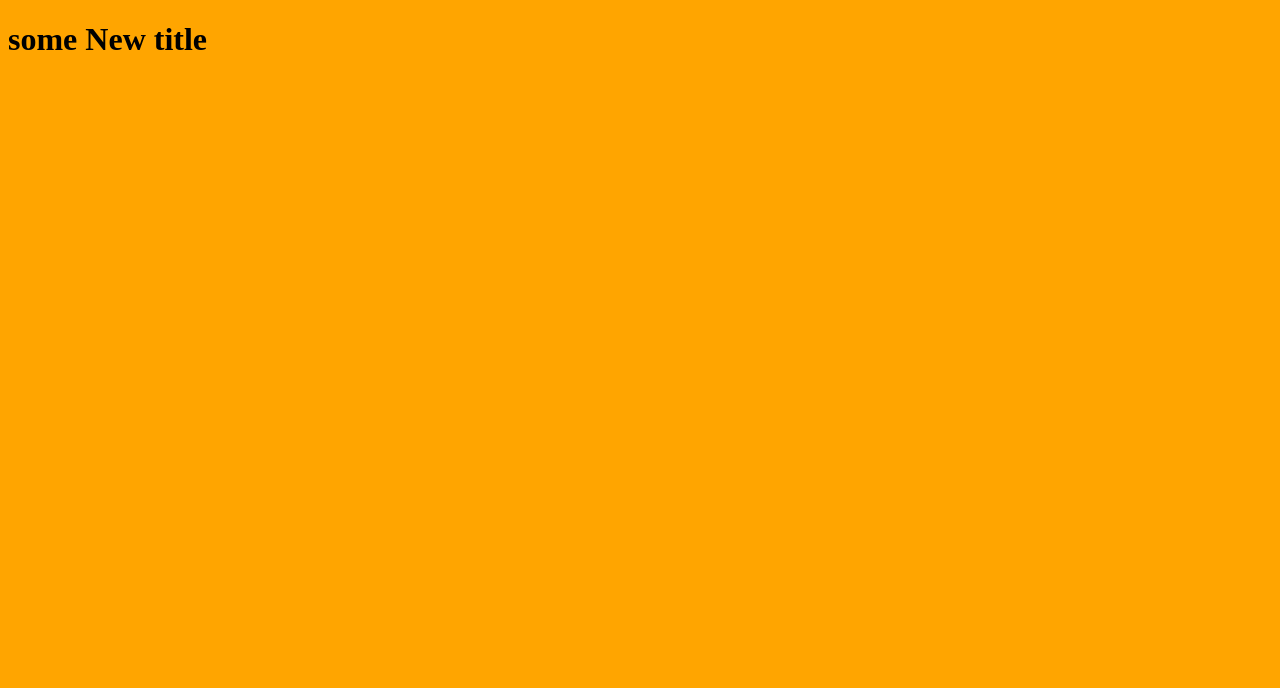
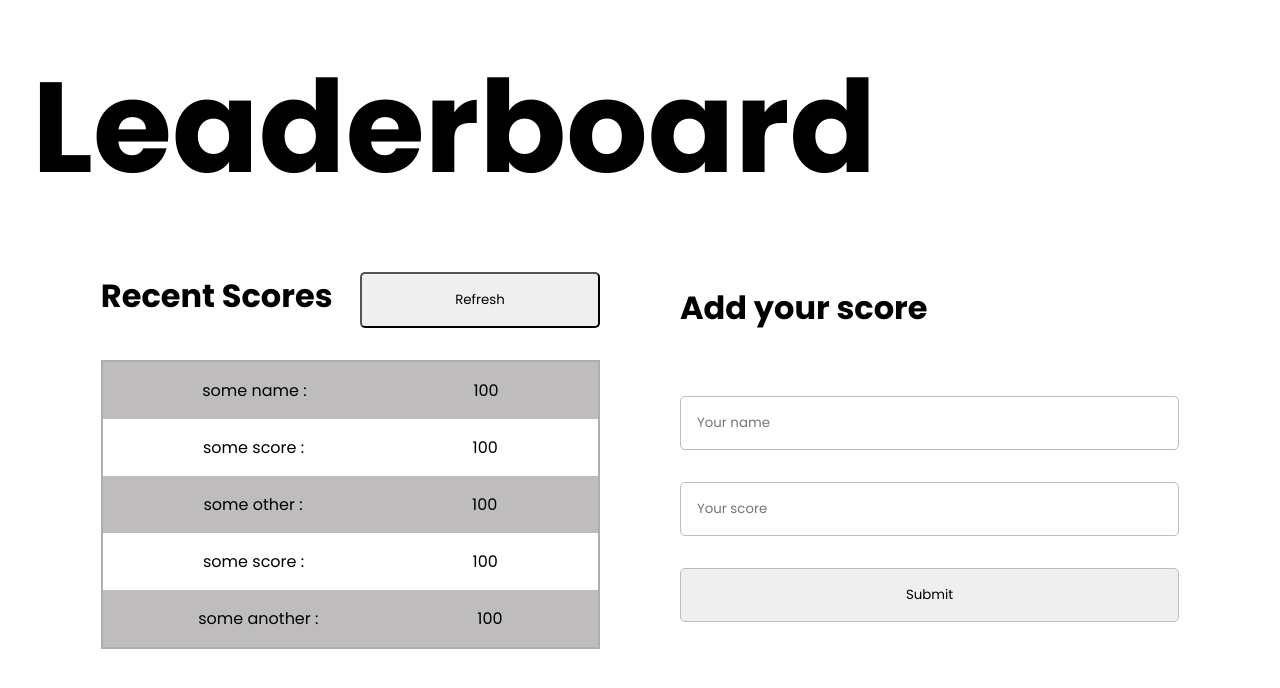
Before and after one commit to billionsjoel/leaderboard-app, a website built with webpack: page src/index.html in a window 1280 px wide. Built offline with nearby package versions, Linux system fonts and the light colour scheme.

Commit message:
Add all html and css styling

```diff
--- a/src/css/style.scss
+++ b/src/css/style.scss
@@ -1,5 +1,76 @@
-/* unbundled styles */
+*,
+::after,
+::before {
+	padding: 0;
+	margin: 0;
+	box-sizing: border-box;
+  font-family: 'Poppins', sans-serif;
+}
 
-body {
-  background-color: orange;
+h1 {
+	font-size: 8rem;
+	padding: 2rem;
 }
+
+.container {
+	padding: 1rem;
+	display: flex;
+	justify-content: center;
+	align-items: center;
+  flex-wrap: wrap;
+	gap: 5rem;
+}
+
+.score-content {
+  width: 40%;
+}
+
+.score-head {
+  font-size: 2rem;
+  display: flex;
+  justify-content: space-between;
+}
+
+.scores {
+  border: 2px solid #afadad;
+  margin-top: 2rem;
+
+  & > ul {
+    list-style: none;
+
+    & li {
+      display: flex;
+      justify-content: space-around;
+      align-items: center;
+      padding: 1rem;
+      width: 100%;
+    }
+  }
+}
+
+button {
+  padding: 1rem;
+  width: 15rem;
+  border-radius: 5px;
+}
+
+.score-color {
+  background-color: #bebcbc;
+}
+
+.add-score{
+  width: 40%;
+
+  & .title {
+    font-size: 2rem;
+    margin-bottom: 3rem;
+  }
+}
+
+input {
+  width: 100%;
+  padding: 1rem;
+  margin: 1rem 0;
+  border-radius: 5px;
+  border: 1px solid #bebcbc;
+}
--- a/src/index.html
+++ b/src/index.html
@@ -5,13 +5,41 @@
   <meta charset="UTF-8">
   <meta http-equiv="X-UA-Compatible" content="IE=edge">
   <meta name="viewport" content="width=device-width, initial-scale=1.0">
-<link rel="stylesheet" href="./css/style.css">
+  <link rel="preconnect" href="https://fonts.googleapis.com">
+  <link rel="preconnect" href="https://fonts.gstatic.com" crossorigin>
+  <link href="https://fonts.googleapis.com/css2?family=Lato:wght@100;300;400;700;900&family=Poppins:wght@100;200;300;400;500;700&family=Roboto:wght@100;300;400;500;700;900&display=swap" rel="stylesheet">
+  <link rel="stylesheet" href="./css/style.css">
   <title>Leaderboard</title>
 </head>
 
 <body>
-<h1>some New title</h1>
+  <h1>Leaderboard</h1>
 
+  <div class="container">
+    <div class="score-content">
+      <div class="score-head">
+        <h4>Recent Scores</h4>
+        <button>Refresh</button>
+      </div>
+      <div class="scores">
+        <ul>
+          <li class="score-color"><span>some name :</span><span>100</span></li>
+          <li><span>some score :</span><span>100</span></li>
+          <li class="score-color"><span>some other :</span><span>100</span></li>
+          <li><span>some score :</span><span>100</span></li>
+          <li class="score-color"><span>some another :</span><span>100</span></li>
+        </ul>
+      </div>
+    </div>
+    <div class="add-score">
+      <h4 class="title">Add your score</h4>
+      <form action="">
+        <input type="text" name="" id="" placeholder="Your name" required>
+        <input type="number" name="" id="" placeholder="Your score" required>
+        <input type="submit" value="Submit">
+      </form>
+    </div>
+  </div>
 
 </body>
 
```
